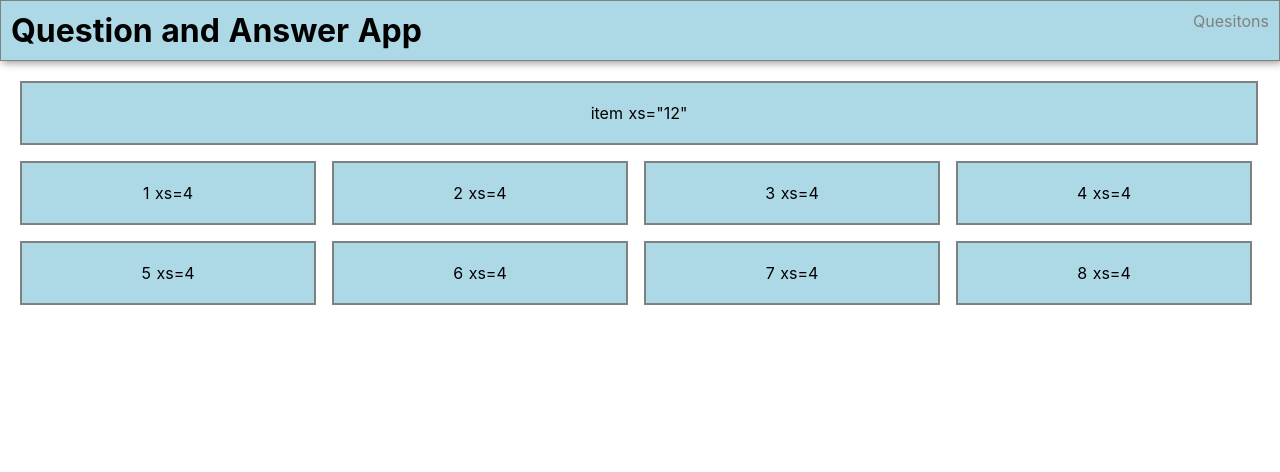
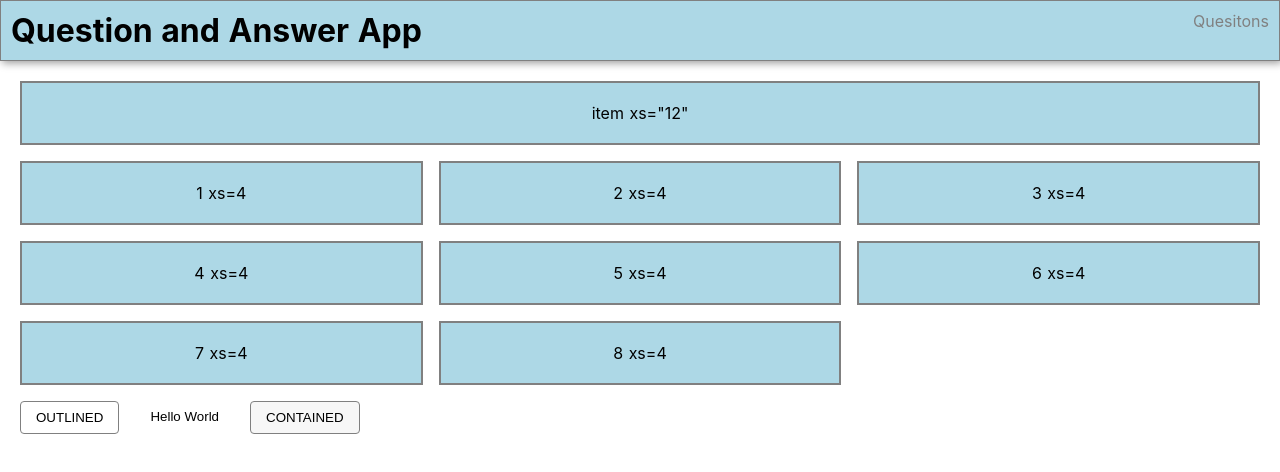
Before and after one commit to Digital-Logic/Question_App, a Nuxt app: page /ui in a window 1280 px wide. Shown: the top 472 px of the page. Built offline with nearby package versions, Linux system fonts and the light colour scheme.

Commit message:
Updated UI, fixed grid, created button component

```diff
--- /dev/null
+++ b/components/UI/Button.vue
@@ -0,0 +1,90 @@
+<template>
+    <component
+        class="button-root"
+        :is="component"
+        v-bind="$attrs"
+        v-on="$listeners"
+        :class="{
+            [`button-${variant}`]: variant
+            }">
+        <span :class="{
+            [`button-text-${text}`]: text
+        }">
+            <slot />
+        </span>
+    </component>
+</template>
+
+<script lang="ts">
+import Vue, { PropOptions } from "vue";
+
+export default Vue.extend({
+    props: {
+        component: {
+            default: "button"
+        },
+        variant: <PropOptions<"text" | "outlined" | "contained">>{
+            type: String,
+            default: "text"
+        },
+        text: <PropOptions<"none" | "uppercase" | "capitalize">>{
+            type: String,
+            default: "uppercase"
+        },
+        type: {
+            type: String
+        }
+    }
+});
+</script>
+
+<style lang="scss">
+    .button-root {
+        padding: 10px 5px;
+        display: inline-block;
+        background-color: transparent;
+        border: none;
+        text-align: center;
+        text-decoration: none;
+        cursor: pointer;
+        outline: none;
+        padding: 8px 15px;
+        border-radius: 4px;
+        transition: background-color 0.3s;
+    }
+
+    .button-text-uppercase {
+        text-transform: uppercase;
+    }
+    .button-text-capitalize {
+        text-transform: capitalize;
+    }
+
+    .button-text {
+        &:active {
+            background-color: #d6d6d6;
+        }
+    }
+
+    .button-outlined {
+        border: 1px solid gray;
+        &:hover {
+            background-color: #e4e4e4;
+        }
+        &:active {
+            background-color: #bbbbbb;
+        }
+    }
+
+    .button-contained {
+        border: 1px solid gray;
+        background-color: #f7f7f7;
+        &:hover {
+            background-color: #e4e4e4;
+        }
+         &:active {
+            background-color: #bbbbbb;
+        }
+    }
+
+</style>
--- a/components/UI/Grid.vue
+++ b/components/UI/Grid.vue
@@ -9,7 +9,9 @@
         [`lg-col-${lg}`]: lg,
         [`spacing-${spacing}`]: spacing,
         [`grid-grow`]: grow,
-        [`grid-${wrap}`]: wrap
+        [`grid-${wrap}`]: wrap,
+        [`grid-justify-${justify}`]: justify,
+        [`grid-align-items-${align}`]: align
     }"
     v-bind="$attrs"
     v-on="$listeners">
@@ -19,6 +21,7 @@
 
 <script lang="ts">
 import Vue, {PropOptions} from 'vue';
+import { Prop } from 'vue/types/options';
 
 export type Direction = "row" | "column" | "row-reverse" | "column-reverse";
 
@@ -51,7 +54,7 @@ export default Vue.extend({
         spacing: <PropOptions<number>> {
             default: 0
         },
-        direction: <PropOptions<Direction>> {
+        direction: <PropOptions<"row" | "column" | "row-reverse" | "column-reverse">> {
             type: String,
             default: "row"
         },
@@ -59,9 +62,17 @@ export default Vue.extend({
             type: Boolean,
             default: false
         },
-        wrap: <PropOptions<string>> {
+        wrap: <PropOptions<"wrap" | "no-wrap" | "wrap-reverse" | "inhert">> {
             type: String,
             default: "wrap"
+        },
+        justify: <PropOptions<"start" | "end" | "center" | "space-between" | "space-around">> {
+            type: String,
+            default: "start"
+        },
+        align: <PropOptions<"start" | "center" | "end" | "stretch">> {
+            type: String,
+            default: "start"
         }
     }
 });
@@ -72,7 +83,6 @@ export default Vue.extend({
     .grid-container {
         display: flex;
         width: 100%;
-        overflow: hidden;
     }
     .grid-row {
         flex-direction: row;
@@ -101,6 +111,33 @@ export default Vue.extend({
     .grid-wrap-inherit {
         flex-wrap: inherit;
     }
+    .grid-justify-center {
+        justify-content: center;
+    }
+    .grid-justify-start {
+        justify-content: flex-start;
+    }
+    .grid-justify-end {
+        justify-content: flex-end;
+    }
+    .grid-justify-space-between {
+        justify-content: space-between;
+    }
+    .grid-justify-space-around {
+        justify-content: space-around;
+    }
+    .grid-align-items-center {
+        align-items: center;
+    }
+    .grid-align-items-strech {
+        align-items: stretch;
+    }
+    .grid-align-items-start {
+        align-items: start;
+    }
+    .grid-align-items-end {
+        align-items: end;
+    }
 
     @for $s from 1 through 6 {
         .grid-container.spacing-#{$s} {
@@ -111,24 +148,34 @@ export default Vue.extend({
         // Sub Grid styling
         .grid-container.spacing-#{$s} > .grid-container {
             width: calc(100% + #{$s * 4px});
-            margin: -$s * 4px;
+            margin: 0;
         }
 
+
+        // add margin to direct descendants of a grid container
         .grid-container.spacing-#{$s} > .grid-item {
             margin: $s * 4px;
         }
+        .grid-container.spacing-#{$s} > .button-root {
+            margin: $s * 4px;
+        }
+        .grid-container.spacing-#{$s} > .list-root {
+            margin: $s * 4px;
+        }
 
-         // sizing and responsive layout
+
+        // sizing and responsive layout
+        // .xs-col-12, .xs-col-6, .xs-col-1
         @for $i from 1 through 12 {
-            .xs-col-#{$i} {
-                width: calc(#{(100 / (12 / $i) * 1%)} - #{$s * 3px} );
+            .spacing-#{$s} > .xs-col-#{$i} {
+                width: calc(#{(100 / (12 / $i) * 1%)} - #{$s * 8px} );
             }
         }
 
         @for $i from 1 through 12 {
                 @media(min-width: 400px) {
-                .sm-col-#{$i}{
-                    width: calc(#{(100 / (12 / $i) * 1%)} - #{$s * 3px} );
+                .spacing-#{$s} > .sm-col-#{$i}{
+                    width: calc(#{(100 / (12 / $i) * 1%)} - #{$s * 8px} );
                 }
             }
         }
@@ -136,8 +183,8 @@ export default Vue.extend({
 
         @for $i from 1 through 12 {
                 @media(min-width: 800px) {
-                .md-col-#{$i} {
-                    width: calc(#{(100 / (12 / $i) * 1%)} - #{$s * 3px} );
+                .spacing-#{$s} > .md-col-#{$i} {
+                    width: calc(#{(100 / (12 / $i) * 1%)} - #{$s * 8px} );
                 }
             }
         }
@@ -145,7 +192,7 @@ export default Vue.extend({
         @for $i from 1 through 12 {
             @media(min-width: 1200px) {
                 .lg-col-#{$i} {
-                    width: calc(#{(100 / (12 / $i) * 1%)} - #{$s * 3px} );
+                    width: calc(#{(100 / (12 / $i) * 1%)} - #{$s * 8px} );
                 }
             }
         }
--- a/components/UI/ListItem.vue
+++ b/components/UI/ListItem.vue
@@ -1,5 +1,7 @@
 <template>
-    <li class="list-item-root">
+    <li class="list-item-root"
+        v-bind="$attrs"
+        v-on="$listeners">
         <slot/>
     </li>
 </template>
--- a/components/UI/Paper.vue
+++ b/components/UI/Paper.vue
@@ -2,7 +2,7 @@
     <div class="paper-root"
         :class="{
             [`paper-elevation-${elevation}`]: elevation,
-            [`paper-border-radius`]: borderRadius
+            [`paper-border-radius`]: radius
         }">
         <slot />
     </div>
--- a/components/UI/index.js
+++ b/components/UI/index.js
@@ -1,4 +1,5 @@
 export { default as Grid } from "./Grid.vue";
 export { default as List } from "./List.vue";
 export { default as ListItem} from "./ListItem.vue";
-export {default as Paper } from "./Paper.vue";
+export { default as Paper } from "./Paper.vue";
+export { default as Button } from "./Button.vue";
--- a/pages/ui.vue
+++ b/pages/ui.vue
@@ -5,7 +5,7 @@
             :xs="12"
             class="item">item xs="12"</Grid>
 
-        <Grid container :spacing="2" style="margin: 0">
+        <Grid container :spacing="2">
             <Grid
                 item
                 :xs="12"
@@ -16,18 +16,24 @@
                 v-for="n in 8"
                 :key="n">{{ n }} xs=4</Grid>
         </Grid>
+        <Grid container :spacing="2">
+            <Button variant="outlined">Outlined</Button>
+            <Button text="capitalize">Hello World</Button>
+            <Button variant="contained">Contained</Button>
+        </Grid>
     </Grid>
 </template>
 
 <script lang="ts">
-import { Grid, List, ListItem } from '../components/UI';
+import { Grid, List, ListItem, Button } from '../components/UI';
 import Vue, { PropOptions } from 'vue';
 
 export default Vue.extend({
     components: {
         Grid,
         List,
-        ListItem
+        ListItem,
+        Button
     }
 });
 
```
Also changed, not shown: components/Tag.vue (added, +16 -0 lines).
